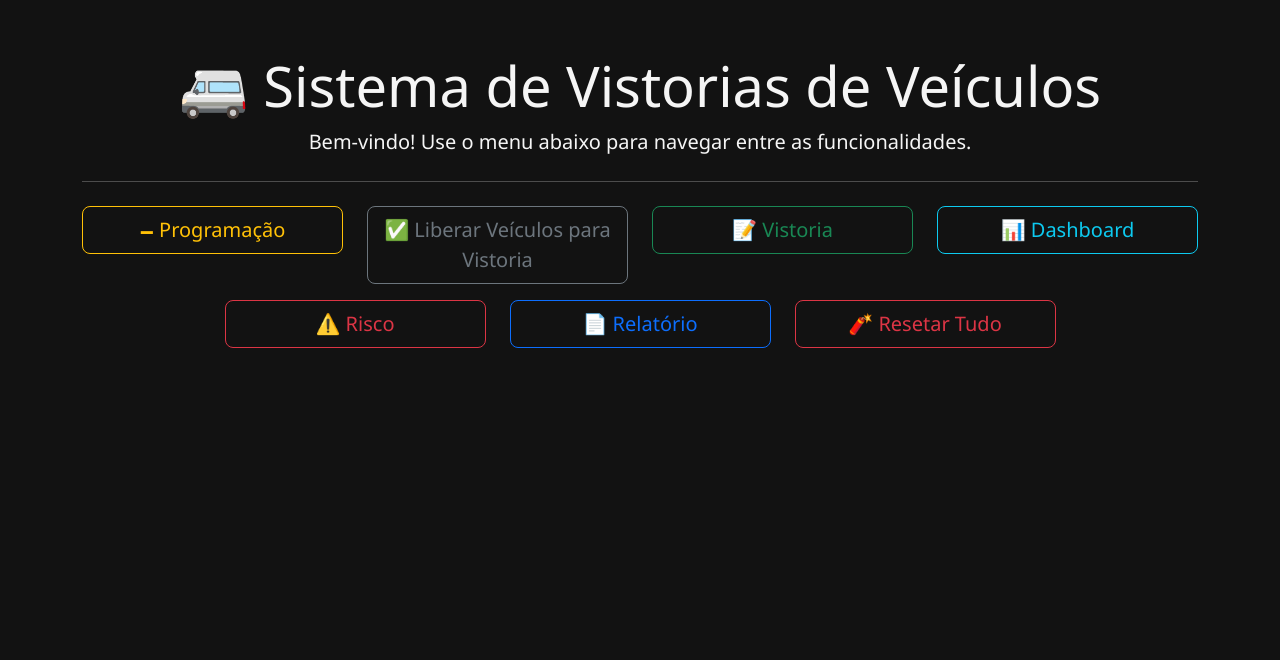
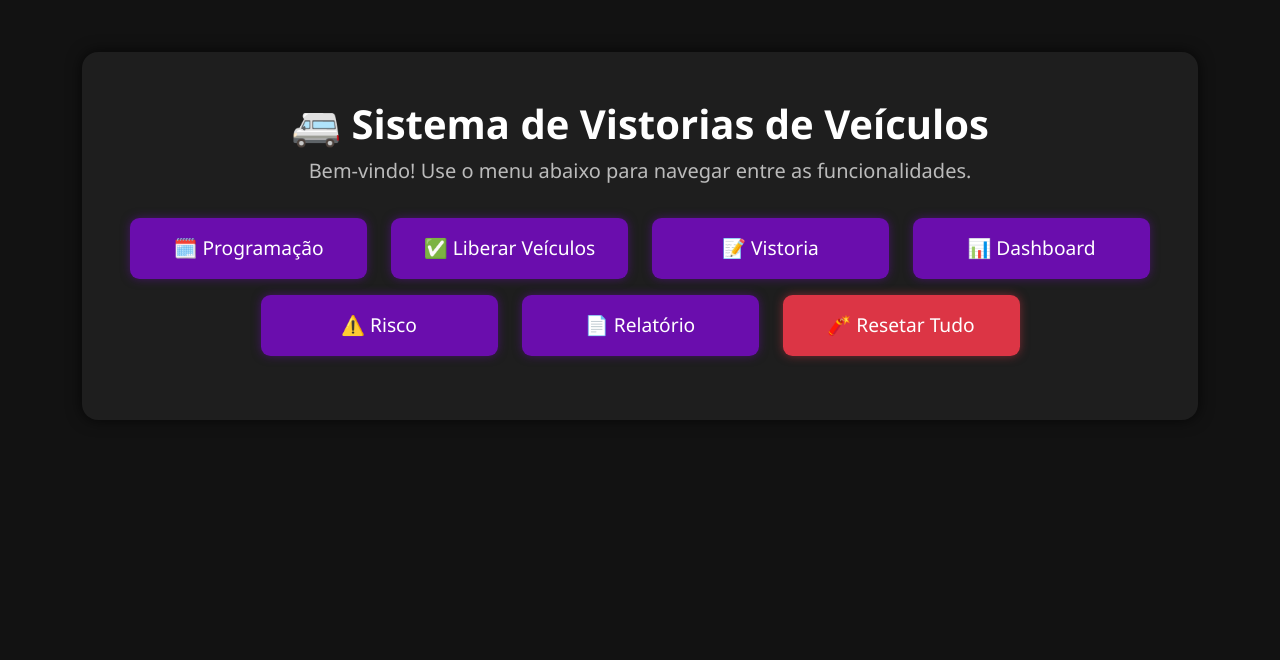
Before and after one commit to brenobucciarati/valeteiro-app, a Flask app: page / in a window 1280 px wide. Shown: the part 56-716 px from the top of the page. Run offline with Flask 3, Linux system fonts and the light colour scheme; a user stored in the database is signed in.

Commit message:
Update index.html

```diff
--- a/templates/index.html
+++ b/templates/index.html
@@ -3,34 +3,92 @@
 {% block title %}Início{% endblock %}
 
 {% block content %}
-<div class="text-center mt-5">
-    <h1 class="display-4">🚐 Sistema de Vistorias de Veículos</h1>
-    <p class="lead">Bem-vindo! Use o menu abaixo para navegar entre as funcionalidades.</p>
-    <hr class="my-4">
+<style>
+    .dashboard-container {
+        background-color: #1e1e1e;
+        padding: 3rem;
+        border-radius: 1rem;
+        box-shadow: 0 0 15px rgba(0, 0, 0, 0.7);
+    }
+
+    .dashboard-title {
+        color: #ffffff;
+        font-weight: bold;
+        font-size: 2.5rem;
+    }
+
+    .dashboard-subtitle {
+        color: #bbbbbb;
+        font-size: 1.25rem;
+        margin-bottom: 2rem;
+    }
+
+    .btn-purple {
+        background: #6a0dad;
+        color: #fff;
+        font-size: 1.2rem;
+        padding: 1rem;
+        border: none;
+        transition: all 0.3s ease;
+        box-shadow: 0 0 10px #6a0dad80;
+        border-radius: 0.6rem;
+    }
+
+    .btn-purple:hover {
+        background: #5a0099;
+        transform: scale(1.05);
+        box-shadow: 0 0 15px #6a0dadcc;
+    }
+</style>
+
+<div class="dashboard-container text-center mt-5">
+    <h1 class="dashboard-title">🚐 Sistema de Vistorias de Veículos</h1>
+    <p class="dashboard-subtitle">Bem-vindo! Use o menu abaixo para navegar entre as funcionalidades.</p>
+
     <div class="row justify-content-center">
-        <div class="col-md-3">
-            <a href="/programacao" class="btn btn-outline-warning btn-lg w-100 mb-3">🗕️ Programação</a>
+        <div class="col-md-4 col-lg-3 mb-3">
+            <a href="/programacao" class="btn btn-purple w-100">🗓️ Programação</a>
         </div>
-        <div class="col-md-3">
-            <a href="/pre_vistoria" class="btn btn-outline-secondary btn-lg w-100 mb-3">✅ Liberar Veículos para Vistoria</a>
+        <div class="col-md-4 col-lg-3 mb-3">
+            <a href="/pre_vistoria" class="btn btn-purple w-100">✅ Liberar Veículos</a>
         </div>
-        <div class="col-md-3">
-            <a href="/vistoria" class="btn btn-outline-success btn-lg w-100 mb-3">📝 Vistoria</a>
+        <div class="col-md-4 col-lg-3 mb-3">
+            <a href="/vistoria" class="btn btn-purple w-100">📝 Vistoria</a>
         </div>
-        <div class="col-md-3">
-            <a href="/dashboard" class="btn btn-outline-info btn-lg w-100 mb-3">📊 Dashboard</a>
+        <div class="col-md-4 col-lg-3 mb-3">
+            <a href="/dashboard" class="btn btn-purple w-100">📊 Dashboard</a>
         </div>
-        <div class="col-md-3">
-            <a href="/risco" class="btn btn-outline-danger btn-lg w-100 mb-3">⚠️ Risco</a>
+        <div class="col-md-4 col-lg-3 mb-3">
+            <a href="/risco" class="btn btn-purple w-100">⚠️ Risco</a>
         </div>
-        <div class="col-md-3">
-            <a href="/relatorio_botao" class="btn btn-outline-primary btn-lg w-100 mb-3">📄 Relatório</a>
+        <div class="col-md-4 col-lg-3 mb-3">
+            <a href="/relatorio_botao" class="btn btn-purple w-100">📄 Relatório</a>
         </div>
-        <div class="col-md-3">
-            <form method="POST" action="{{ url_for('reset_dados') }}" onsubmit="return confirm('⚠️ Tem certeza que deseja RESETAR TODOS OS DADOS?');">
-                <button type="submit" class="btn btn-outline-danger btn-lg w-100 mb-3">🧨 Resetar Tudo</button>
-            </form>
-        </div>
-    </div>
+    <style>
+    .btn-reset {
+        background-color: #dc3545;
+        color: white;
+        font-size: 1.2rem;
+        padding: 1rem;
+        border: none;
+        border-radius: 0.6rem;
+        transition: 0.3s;
+        box-shadow: 0 0 10px #dc354580;
+    }
+
+    .btn-reset:hover {
+        background-color: #c82333;
+        transform: scale(1.05);
+        box-shadow: 0 0 15px #ff0000aa;
+    }
+</style>
+
+<div class="col-md-4 col-lg-3 mb-3">
+    <form method="POST" action="{{ url_for('reset_dados') }}" onsubmit="return confirm('⚠️ Tem certeza que deseja RESETAR TODOS OS DADOS?');">
+        <button type="submit" class="btn-reset w-100">
+            🧨 Resetar Tudo
+        </button>
+    </form>
 </div>
+
 {% endblock %}
```
